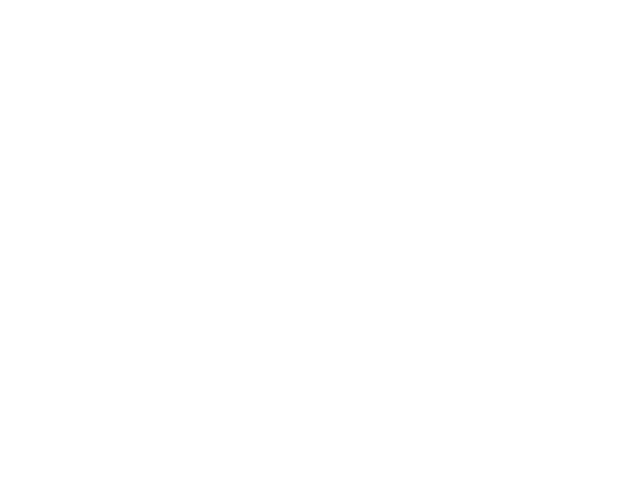
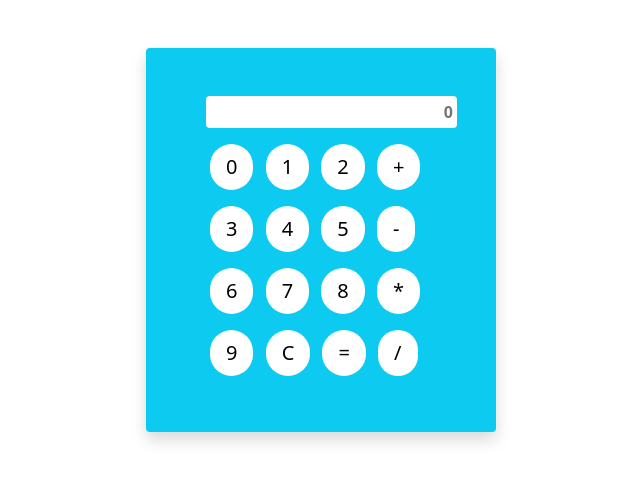
Before and after one commit to shahnmah/calculator-basic, a plain HTML site: page index.html in a window 1280 px wide. Shown: the whole page, without its empty margins (319-959 px from the left). Drawn offline with nearby package versions, Linux system fonts and the light colour scheme.

Commit message:
design ok

```diff
--- a/index.html
+++ b/index.html
@@ -5,12 +5,46 @@
     <meta http-equiv="X-UA-Compatible" content="IE=edge">
     <meta name="viewport" content="width=device-width, initial-scale=1.0">
     <title>Calculator</title>
+    <link href="https://cdn.jsdelivr.net/npm/bootstrap@5.1.3/dist/css/bootstrap.min.css" rel="stylesheet" integrity="sha384-1BmE4kWBq78iYhFldvKuhfTAU6auU8tT94WrHftjDbrCEXSU1oBoqyl2QvZ6jIW3" crossorigin="anonymous">
 </head>
 <body>
+
+    <section class="d-flex justify-content-center">
+        <div style="width: 350px;" class="calculator m-5 bg-info p-5 shadow rounded">
+            <div class="container">
+                <input class="text-end pe-1 py-1 rounded border-0 fw-bold" type="text" id="result" placeholder="0">
+                <div class="all-btn grid fw-bold mt-2" style="grid-row-gap: 50px">
+                    <button class="py-2 px-3 my-2 bg-white border-0 fs-5 rounded-pill fw-bold;"style="margin: 4px" onclick="numShow()">0</button>
+                    <button class="py-2 px-3 my-2 bg-white border-0 fs-5 rounded-pill fw-bold;"style="margin: 4px" onclick="numShow()">1</button>
+                    <button class="py-2 px-3 my-2 bg-white border-0 fs-5 rounded-pill fw-bold;"style="margin: 4px" onclick="numShow()">2</button>
+                    <button class="py-2 px-3 my-2 bg-white border-0 fs-5 rounded-pill fw-bold;"style="margin: 4px" onclick="numShow()">+</button>
+                    <button class="py-2 px-3 my-2 bg-white border-0 fs-5 rounded-pill fw-bold;"style="margin: 4px" onclick="numShow()">3</button>
+                    <button class="py-2 px-3 my-2 bg-white border-0 fs-5 rounded-pill fw-bold;"style="margin: 4px" onclick="numShow()">4</button>
+                    <button class="py-2 px-3 my-2 bg-white border-0 fs-5 rounded-pill fw-bold;"style="margin: 4px" onclick="numShow()">5</button>
+                    <button class="py-2 px-3 my-2 bg-white border-0 fs-5 rounded-pill fw-bold;"style="margin: 4px" onclick="numShow()">-</button>
+                    <button class="py-2 px-3 my-2 bg-white border-0 fs-5 rounded-pill fw-bold;"style="margin: 4px" onclick="numShow()">6</button>
+                    <button class="py-2 px-3 my-2 bg-white border-0 fs-5 rounded-pill fw-bold;"style="margin: 4px" onclick="numShow()">7</button>
+                    <button class="py-2 px-3 my-2 bg-white border-0 fs-5 rounded-pill fw-bold;"style="margin: 4px" onclick="numShow()">8</button>
+                    <button class="py-2 px-3 my-2 bg-white border-0 fs-5 rounded-pill fw-bold;"style="margin: 4px" onclick="numShow()">*</button>
+                    <button class="py-2 px-3 my-2 bg-white border-0 fs-5 rounded-pill fw-bold;"style="margin: 4px" onclick="numShow()">9</button>
+                    <button class="py-2 px-3 my-2 bg-white border-0 fs-5 rounded-pill fw-bold;"style="margin: 4px" onclick="numShow()">C</button>
+                    <button class="py-2 px-3 my-2 bg-white border-0 fs-5 rounded-pill fw-bold;"style="margin: 4px" onclick="numShow()">=</button>
+                    <button class="py-2 px-3 my-2 bg-white border-0 fs-5 rounded-pill fw-bold;"style="margin: 4px" onclick="numShow()">/</button>
+                </div>
+            </div>
+        </div>
+    </section>
 
 
 
 
+
+
+
+
+
+
+    <script src="https://cdn.jsdelivr.net/npm/bootstrap@5.1.3/dist/js/bootstrap.bundle.min.js" integrity="sha384-ka7Sk0Gln4gmtz2MlQnikT1wXgYsOg+OMhuP+IlRH9sENBO0LRn5q+8nbTov4+1p" crossorigin="anonymous"></script>
     <script src="./js/calculate.js"></script>
 </body>
 </html>
```
